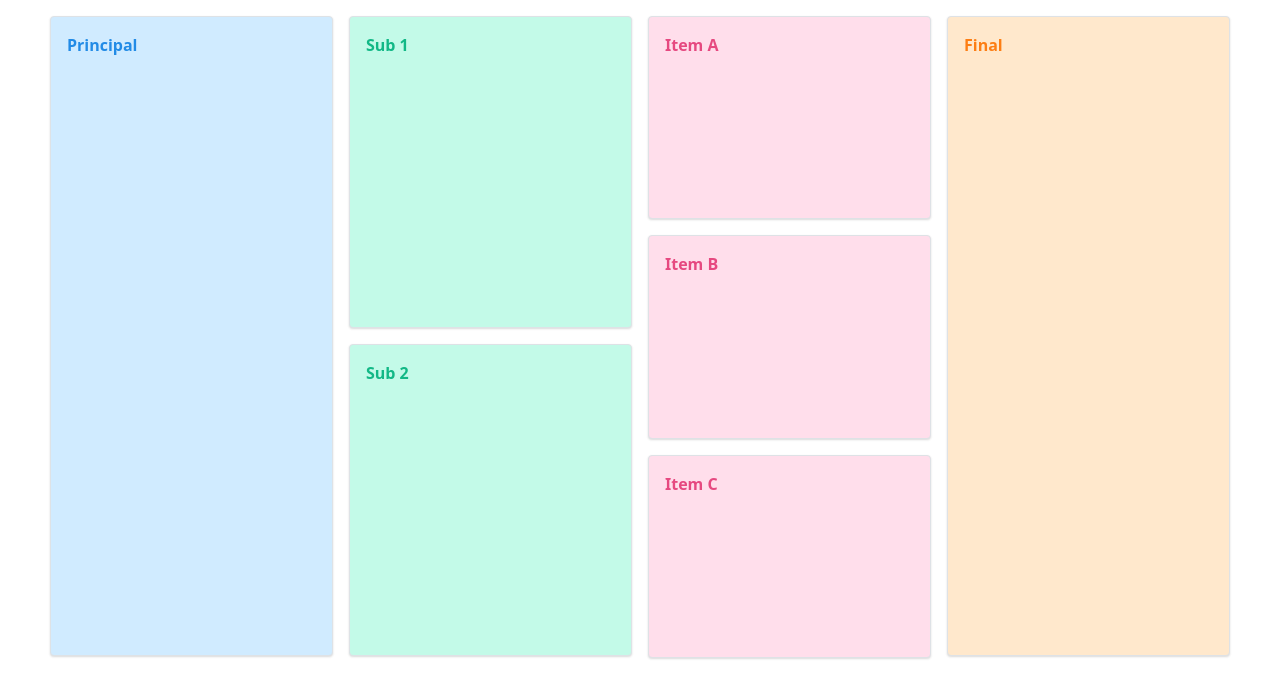
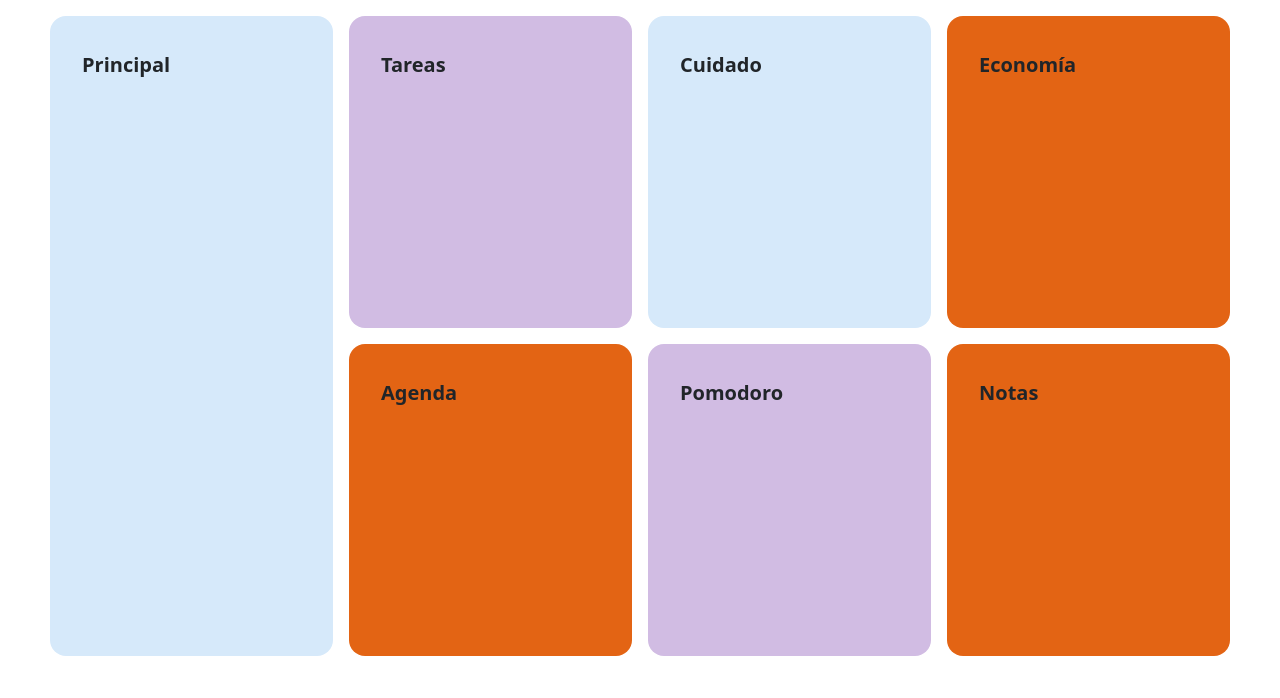
Before and after one commit to IlledNacu/fe-organizador, a React (Vite) app: page / in a window 1280 px wide. Shown: the top 698 px of the page. Built offline with nearby package versions, Linux system fonts and the light colour scheme.

Commit message:
canva inspo

```diff
--- a/src/components/Subgrid.tsx
+++ b/src/components/Subgrid.tsx
@@ -1,43 +1,95 @@
-import { SimpleGrid, Stack, Paper, Text, Grid, Skeleton } from '@mantine/core';
+import { SimpleGrid, Stack, Paper, Text, Grid, Skeleton, UnstyledButton } from '@mantine/core';
+import { useNavigate } from 'react-router-dom';
 
-const BASE_HEIGHT = 640;
+const DASHBOARD_DATA = [
+    { id: 1, titulo: 'Principal', tipo: 'grande', color: '#D6E9FA', link: '/play' },
+    { id: 2, titulo: 'Tareas', tipo: 'sub', color: '#D1BCE3', link: '/tasks' },
+    { id: 3, titulo: 'Agenda', tipo: 'sub', color: '#E36414', link: '/agenda' },
+    { id: 4, titulo: 'Cuidado', tipo: 'sub', color: '#D6E9FA', link: '/cuidado' },
+    { id: 5, titulo: 'Pomodoro', tipo: 'sub', color: '#D1BCE3', link: '/pomodoro' },
+    { id: 6, titulo: 'Economía', tipo: 'sub', color: '#E36414', link: '/economia' },
+    { id: 7, titulo: 'Notas', tipo: 'grande', color: '#E36414', link: '/notes' }
+];
 
 export function Subgrid() {
+    const navigate = useNavigate();
+
+    const renderCard = (item: any, height: number) => (
+        <UnstyledButton
+        onClick={() => navigate(item.link)}
+        style={{ width: '100%' }}
+        >
+        <Paper
+            h={height}
+            p="xl"
+            radius="lg"
+            style={{ backgroundColor: item.color, transition: 'transform 0.2s ease' }}
+        >
+            <Text fw={700} size="xl">{item.titulo}</Text>
+        </Paper>
+        </UnstyledButton>
+    );
+
+    // const BASE_HEIGHT = 640;
+    // return (
+    //     <SimpleGrid cols={{ base: 1, xs: 4 }}>
+
+    //         <CardContenido height={BASE_HEIGHT} color="blue" texto="Principal" />
+
+    //         <Stack>
+    //         <CardContenido height={BASE_HEIGHT / 2 - 8} color="teal" texto="Sub 1" />
+    //         <CardContenido height={BASE_HEIGHT / 2 - 8} color="teal" texto="Sub 2" />
+    //         </Stack>
+
+    //         <Stack>
+    //         <CardContenido height={BASE_HEIGHT / 3 - 10} color="pink" texto="Item A" />
+    //         <CardContenido height={BASE_HEIGHT / 3 - 10} color="pink" texto="Item B" />
+    //         <CardContenido height={BASE_HEIGHT / 3 - 10} color="pink" texto="Item C" />
+    //         </Stack>
+
+    //         <CardContenido height={BASE_HEIGHT} color="orange" texto="Final" />
+
+    //     </SimpleGrid>
+    // );
+
     return (
-      <SimpleGrid cols={{ base: 1, xs: 4 }}>
+        <SimpleGrid cols={{ base: 1, xs: 4 }} spacing="md">
 
-        <CardContenido height={BASE_HEIGHT} color="blue" texto="Principal" />
+            {renderCard(DASHBOARD_DATA[0], 640)}
 
             <Stack>
-          <CardContenido height={BASE_HEIGHT / 2 - 8} color="teal" texto="Sub 1" />
-          <CardContenido height={BASE_HEIGHT / 2 - 8} color="teal" texto="Sub 2" />
+                {renderCard(DASHBOARD_DATA[1], 312)}
+                {renderCard(DASHBOARD_DATA[2], 312)}
             </Stack>
 
             <Stack>
-          <CardContenido height={BASE_HEIGHT / 3 - 10} color="pink" texto="Item A" />
-          <CardContenido height={BASE_HEIGHT / 3 - 10} color="pink" texto="Item B" />
-          <CardContenido height={BASE_HEIGHT / 3 - 10} color="pink" texto="Item C" />
+                {renderCard(DASHBOARD_DATA[3], 312)}
+                {renderCard(DASHBOARD_DATA[4], 312)}
             </Stack>
 
-        <CardContenido height={BASE_HEIGHT} color="orange" texto="Final" />
+            <Stack>
+                {renderCard(DASHBOARD_DATA[5], 312)}
+                {renderCard(DASHBOARD_DATA[6], 312)}
+            </Stack>
 
+            {/* {renderCard(DASHBOARD_DATA[7], 640)} */}
         </SimpleGrid>
     );
 }
 
-function CardContenido({ height, color, texto }: { height: number, color: string, texto: string }) {
-  return (
-    <Paper
-      h={height}
-      shadow="xs"
-      p="md"
-      withBorder
-      bg={`${color}.1`}
-    >
-      <Text fw={700} c={color}>{texto}</Text>
-    </Paper>
-  );
-}
+// function CardContenido({ height, color, texto }: { height: number, color: string, texto: string }) {
+//   return (
+//     <Paper
+//       h={height}
+//       shadow="xs"
+//       p="md"
+//       withBorder
+//       bg={`${color}.1`}
+//     >
+//       <Text fw={700} c={color}>{texto}</Text>
+//     </Paper>
+//   );
+// }
 
 //----------------------------------------------------------------------------------------------------//
 
```
Lines whose indentation alone changed are shown as unchanged.
